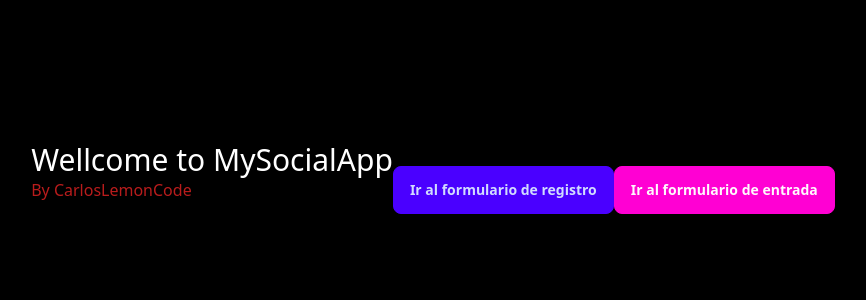
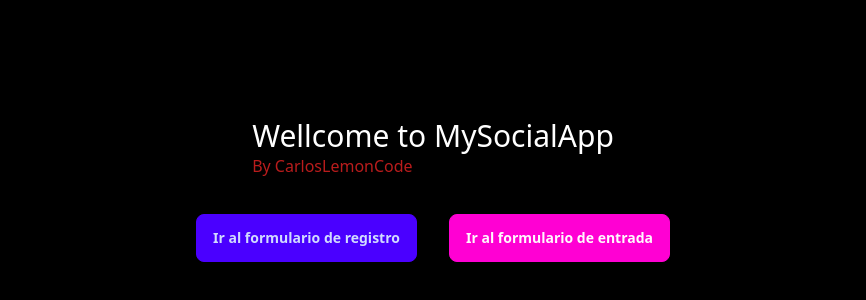
Before and after one commit to b00tc4mp/isdi-parttime-202406, a React (Create React App) app in the folder staff/carlos-fernandez/social-app/: page / in a window 1280 px wide. Shown: the part 210-510 px from the top of the page, without its empty margins (207-1073 px from the left). Built offline with nearby package versions, Linux system fonts and the light colour scheme.

Commit message:
changes #222

```diff
--- a/staff/carlos-fernandez/social-app/src/pages/Landing.jsx
+++ b/staff/carlos-fernandez/social-app/src/pages/Landing.jsx
@@ -4,12 +4,12 @@ class Landing extends Component {
   render() {
     return (
       <section className="w-full h-full min-w-[100vw] min-h-[100vh] grid">
-        <div className="flex justify-center items-center h-screen">
-          <div className="mb-9">
+        <div className="place-self-center w-fit">
+          <div className="w-fit mx-auto mb-9">
             <h1 className="text-3xl">Wellcome to MySocialApp</h1>
             <h2 className="text-red-700"> By CarlosLemonCode</h2>
           </div>
-          <div className="flex justify-top items-center h-screen">
+          <div className="grid grid-cols-2 gap-8">
             <button className="btn btn-primary btn-md">
               Ir al formulario de registro
             </button>
```
